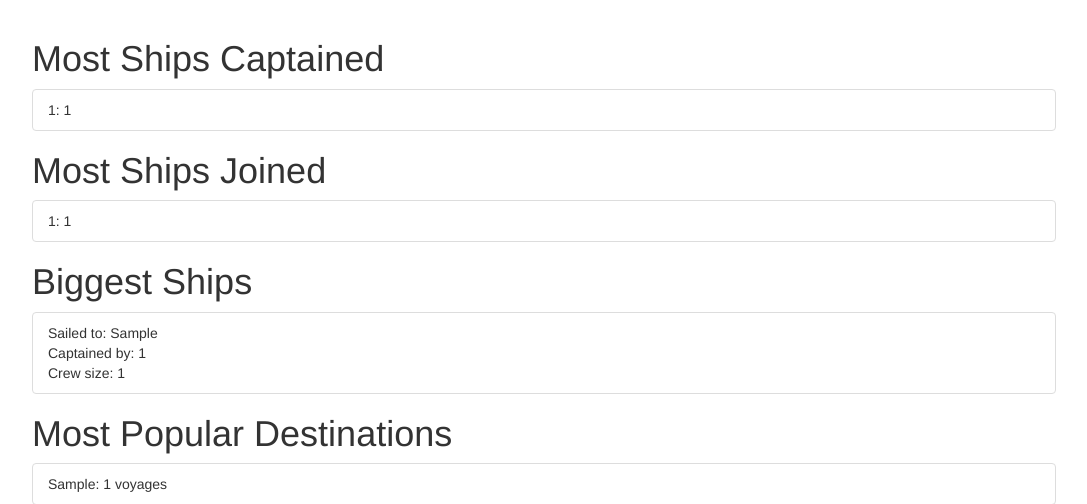
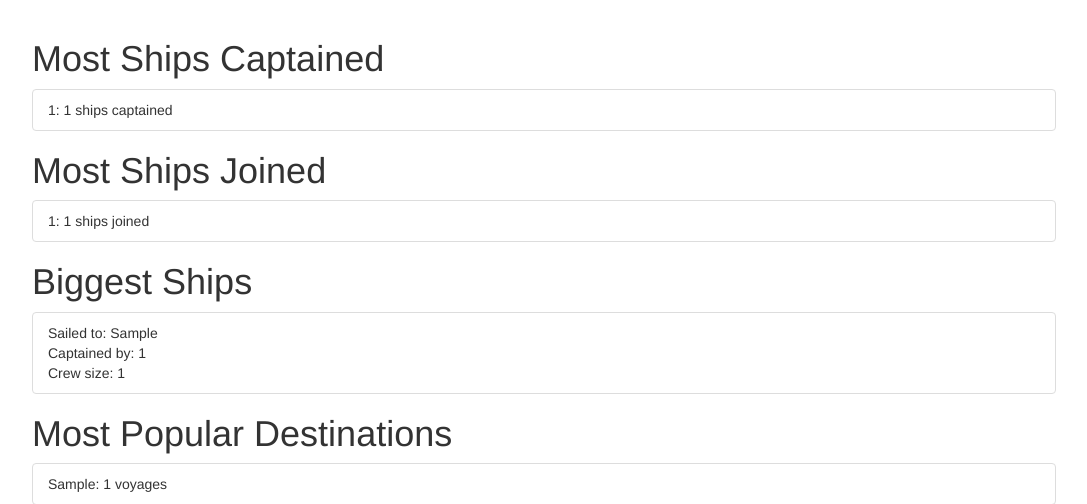
Before and after one commit to Sahil5/LunchShip, a Flask app: page /leaderboards in a window 1280 px wide. Shown: the part 51-555 px from the top of the page, without its empty margins (96-1183 px from the left). Run offline with Flask 2, Linux system fonts and the light colour scheme; tables that the repository leaves empty hold one stand-in row (values such as "Sample post"); parts of the project's set-up code (start-up, migrations or seed data) failed here and were passed over; some libraries are stand-ins or nearby versions.

Commit message:
Added copy

```diff
--- a/templates/leaderboards.html
+++ b/templates/leaderboards.html
@@ -5,7 +5,7 @@
     <ol class="list-group">
         {% for count, captain in ships_captained %}
             <li class="list-group-item">
-                {{ captain }}: {{ count }}
+                {{ captain }}: {{ count }} ships captained
             </li>
         {% endfor %}
     </ol>
@@ -13,7 +13,7 @@
     <ol class="list-group">
         {% for sailor, count in ships_crewed %}
             <li class="list-group-item">
-                {{ sailor }}: {{ count }}
+                {{ sailor }}: {{ count }} ships joined
             </li>
         {% endfor %}
     </ol>
```
